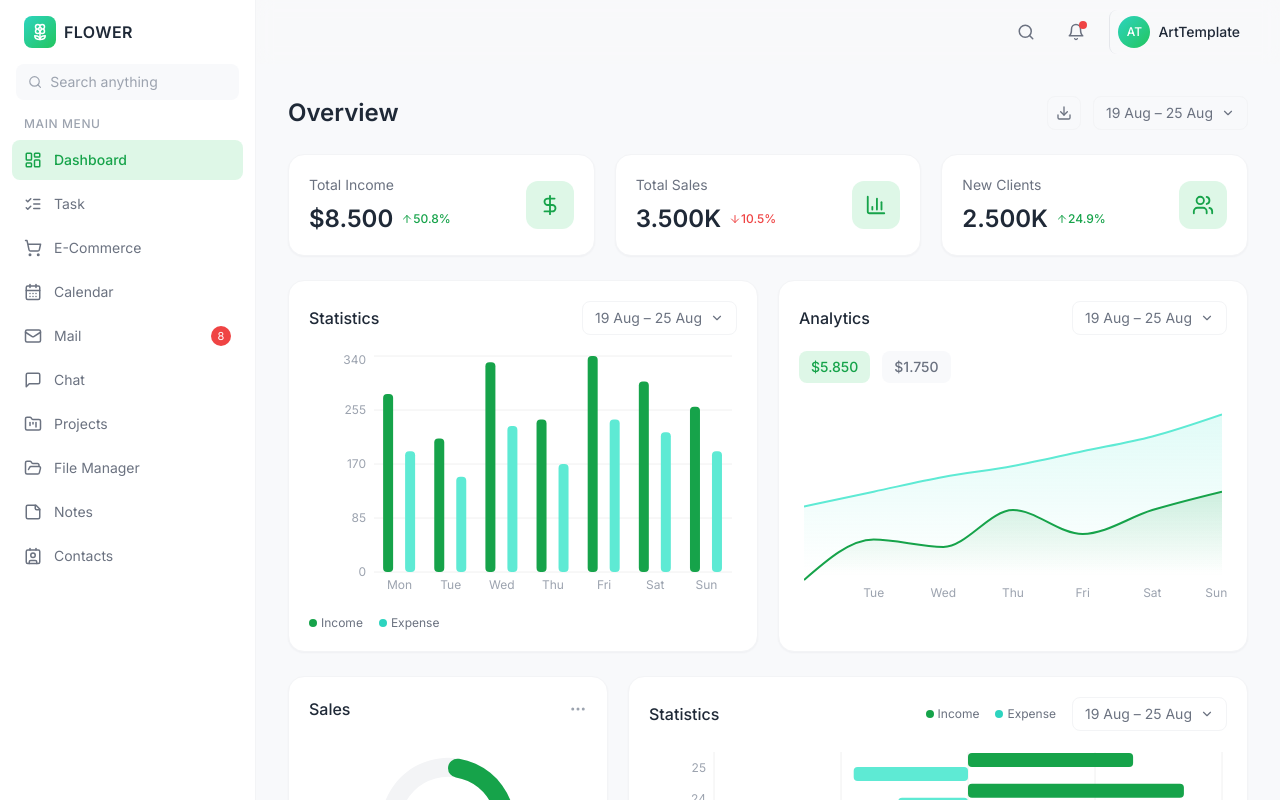
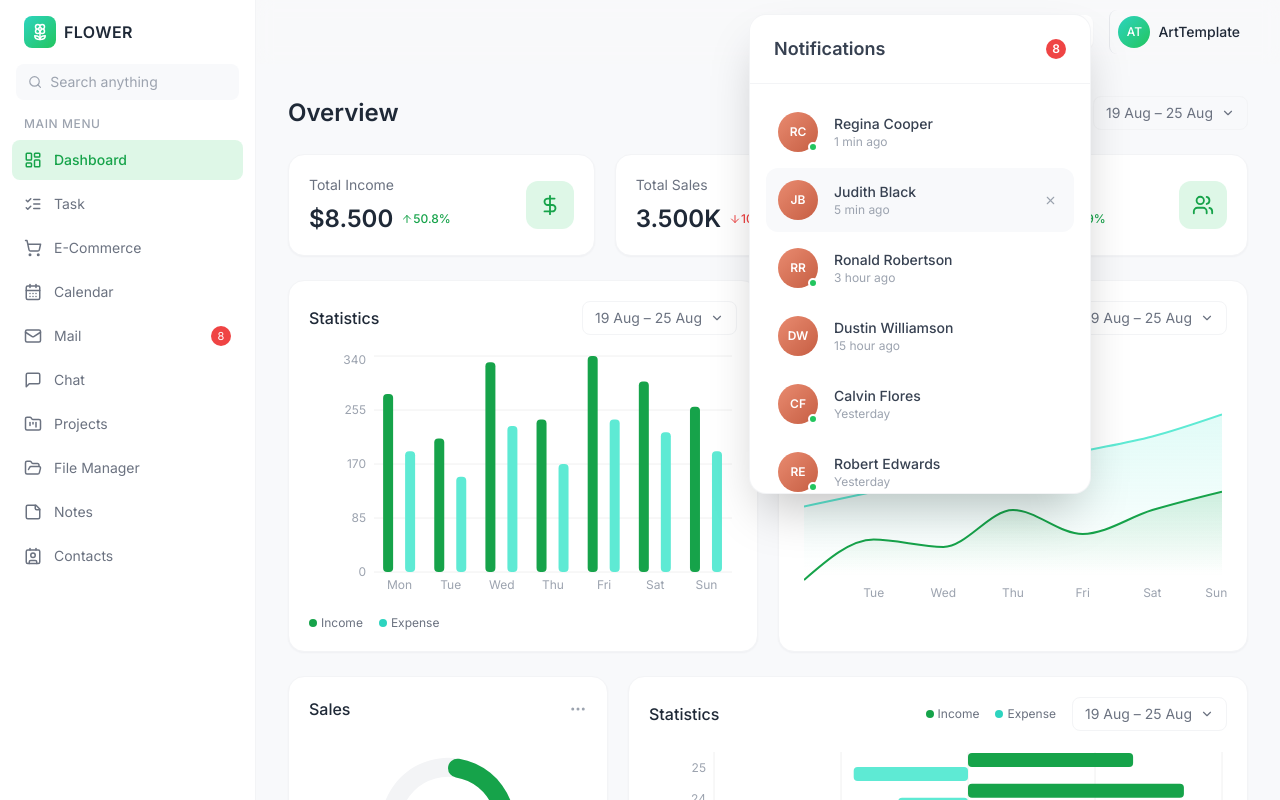
Before and after one commit to Abi1261999/completecollabration, a React (Vite) app: page / in a window 1280 px wide. Both pictures are taken after a click on the button 1076 px from the left and 32 px from the top of the page. Shown: the top 800 px of the page. Built offline with nearby package versions, Linux system fonts and the light colour scheme.

Commit message:
Add dashboard notifications popover
Co-authored-by: Abi1261999 <Abi1261999@users.noreply.github.com>

```diff
--- a/src/components/Topbar.jsx
+++ b/src/components/Topbar.jsx
@@ -1,7 +1,19 @@
+import { useState } from 'react'
 import { NavLink } from 'react-router-dom'
-import { Menu, Search, Bell } from 'lucide-react'
+import { Menu, Search, Bell, X } from 'lucide-react'
+
+const notifications = [
+  { name: 'Regina Cooper', time: '1 min ago', online: true },
+  { name: 'Judith Black', time: '5 min ago', active: true },
+  { name: 'Ronald Robertson', time: '3 hour ago', online: true },
+  { name: 'Dustin Williamson', time: '15 hour ago' },
+  { name: 'Calvin Flores', time: 'Yesterday', online: true },
+  { name: 'Robert Edwards', time: 'Yesterday', online: true },
+]
 
 export default function Topbar() {
+  const [notificationsOpen, setNotificationsOpen] = useState(false)
+
   return (
     <header className="h-16 flex items-center justify-between px-4 md:px-8 bg-ink-50/60 sticky top-0 z-10 backdrop-blur">
       <button className="md:hidden p-2 rounded-lg hover:bg-ink-100 text-ink-700">
@@ -12,10 +24,22 @@ export default function Topbar() {
         <button className="p-2 rounded-lg hover:bg-ink-100 text-ink-500">
           <Search size={18} />
         </button>
-        <button className="relative p-2 rounded-lg hover:bg-ink-100 text-ink-500">
-          <Bell size={18} />
-          <span className="absolute top-1.5 right-1.5 w-2 h-2 rounded-full bg-danger" />
-        </button>
+        <div className="relative">
+          <button
+            className={`relative p-2 rounded-lg text-ink-500 ${
+              notificationsOpen ? 'bg-white shadow-card' : 'hover:bg-ink-100'
+            }`}
+            onClick={() => setNotificationsOpen((open) => !open)}
+            aria-expanded={notificationsOpen}
+            aria-label="Open notifications"
+          >
+            <Bell size={18} />
+            <span className="absolute top-1.5 right-1.5 w-2 h-2 rounded-full bg-danger" />
+          </button>
+          {notificationsOpen ? (
+            <NotificationsPopover onClose={() => setNotificationsOpen(false)} />
+          ) : null}
+        </div>
         <NavLink
           to="/arttemplate"
           className={({ isActive }) =>
@@ -36,3 +60,59 @@ export default function Topbar() {
     </header>
   )
 }
+
+function NotificationsPopover({ onClose }) {
+  return (
+    <div className="fixed right-4 top-[15px] z-30 h-[min(478px,calc(100vh-30px))] w-[calc(100vw-2rem)] max-w-[340px] rounded-xl2 bg-white shadow-2xl ring-1 ring-ink-100 md:right-[190px]">
+      <div className="flex items-center justify-between border-b border-ink-100 px-6 py-5">
+        <h2 className="text-lg font-semibold text-ink-700">Notifications</h2>
+        <span className="flex h-5 min-w-5 items-center justify-center rounded-full bg-danger px-1.5 text-xs font-semibold text-white">
+          8
+        </span>
+      </div>
+
+      <ul className="space-y-1 p-4">
+        {notifications.map((notification) => (
+          <li
+            key={notification.name}
+            className={`flex items-center gap-4 rounded-xl p-3 ${
+              notification.active ? 'bg-ink-50' : 'hover:bg-ink-50'
+            }`}
+          >
+            <div className="relative">
+              <Avatar name={notification.name} />
+              {notification.online ? (
+                <span className="absolute bottom-0 right-0 h-2.5 w-2.5 rounded-full border-2 border-white bg-brand-green" />
+              ) : null}
+            </div>
+            <div className="min-w-0 flex-1">
+              <p className="truncate text-sm font-medium text-ink-700">{notification.name}</p>
+              <p className="text-xs text-ink-400">{notification.time}</p>
+            </div>
+            {notification.active ? (
+              <button
+                type="button"
+                className="flex h-6 w-6 items-center justify-center rounded-full text-ink-400 hover:bg-white hover:text-ink-700"
+                onClick={onClose}
+                aria-label="Close notifications"
+              >
+                <X size={13} />
+              </button>
+            ) : null}
+          </li>
+        ))}
+      </ul>
+    </div>
+  )
+}
+
+function Avatar({ name }) {
+  return (
+    <div className="flex h-10 w-10 items-center justify-center rounded-full bg-gradient-to-br from-[#E98B70] to-[#C65E43] text-xs font-semibold text-white">
+      {name
+        .split(' ')
+        .map((part) => part[0])
+        .join('')}
+    </div>
+  )
+}
```
